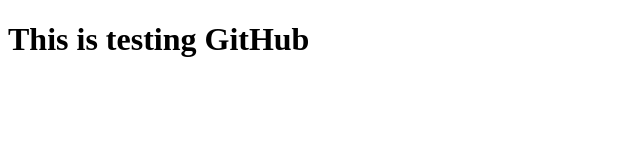
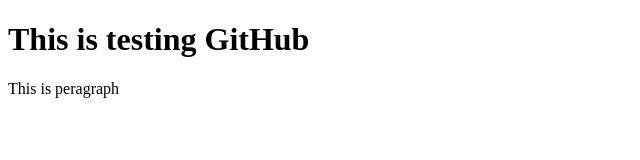
Before and after one commit to Asadul9542/my-first-website-12-13-23, a plain HTML site: page index.html in a window 1280 px wide. Shown: the whole page, without its empty margins (0-640 px from the left). Drawn offline with Linux system fonts and the light colour scheme.

Commit message:
This is commit

```diff
--- a/index.html
+++ b/index.html
@@ -8,6 +8,7 @@
 <body>
 
 <h1>This is testing GitHub</h1>
+<p>This is peragraph</p>
 
 </body>
 </html>
```
